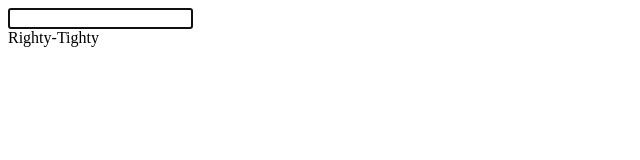
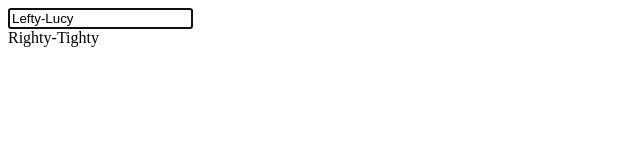
Before and after one commit to DamianDRuiz/soapstone-trivia, a React (Vite) app: page / in a window 1280 px wide. Both pictures are taken after a click on the element "Lefty-Lucy". Shown: the top 160 px of the page, without its empty margins (0-640 px from the left). Built offline with nearby package versions, Linux system fonts and the light colour scheme.

Commit message:
Input default value set to current value

```diff
--- a/src/app/components/ClickToEditInput/ClickToEditInput.tsx
+++ b/src/app/components/ClickToEditInput/ClickToEditInput.tsx
@@ -35,6 +35,7 @@ function ClickToEditInput({ value, setValue }: ClickToEditInputProps) {
             type="text"
             id={`clicktoedit-${value}`}
             onChange={handleValueInputChange}
+            value={valueInput}
           />
         </form>
       </div>
```
